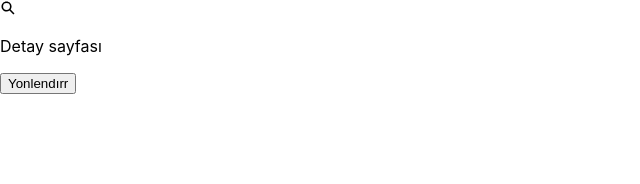
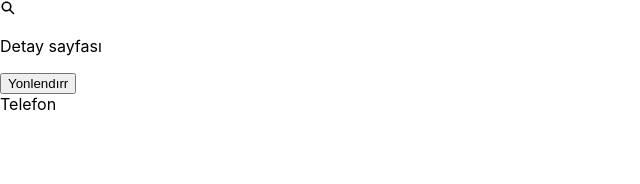
Before and after one commit to mustafabasdemir/React_Egitim, a React (Create React App) app: page /Detail/1 in a window 1280 px wide. Shown: the top 184 px of the page, without its empty margins (0-640 px from the left). Built offline with nearby package versions, Linux system fonts and the light colour scheme.

Commit message:
filter ve sayfa geçişleri

```diff
--- a/package.json
+++ b/package.json
@@ -8,6 +8,7 @@
     "@testing-library/user-event": "^13.5.0",
     "react": "^18.3.1",
     "react-dom": "^18.3.1",
+    "react-icon": "^1.0.0",
     "react-icons": "^5.3.0",
     "react-router-dom": "^6.27.0",
     "react-scripts": "5.0.1",
--- a/src/pages/Detail.jsx
+++ b/src/pages/Detail.jsx
@@ -1,14 +1,35 @@
-import React from "react"
+import React, { useEffect, useState } from "react"
+import arr from '../data'
+import { useParams } from "react-router-dom"
 
 const BackPageFunc =()=>{
     window.location ="/"
 }
 
+
 const Detail =()=>{
+
+
+    const { id } = useParams();  //disaridan gelen id degeri
+    const [data, setData] = useState([]);
+
+    useEffect(() => {
+      setData(arr);  //arr içini datalar ile doldurduk
+    }, [id]);
+
+
     return(
         <>
         <p>Detay sayfası</p>
         <button onClick={BackPageFunc}>Yonlendırr</button>
+
+        {
+            data.filter(dt=> dt.id==id).map((dat,i)=>(
+                <div key={i}>{dat.name}</div>   //datalarin içinden gelen id ye gore filtreleyip ekrana yazdıık
+            ))
+        }
+
+
         </>
 
     )
--- a/src/pages/Home.jsx
+++ b/src/pages/Home.jsx
@@ -3,8 +3,8 @@ import arr from "../data"
 
 const Home =() =>{
 
-    const redirectFunc =()=>{
-        window.location ="/Detail"
+    const redirectFunc =(id)=>{
+        window.location = `/Detail/${id}`;
     }
 
 
```
Also changed, not shown: 1 other file (tests, documents, lock files or other folders).
